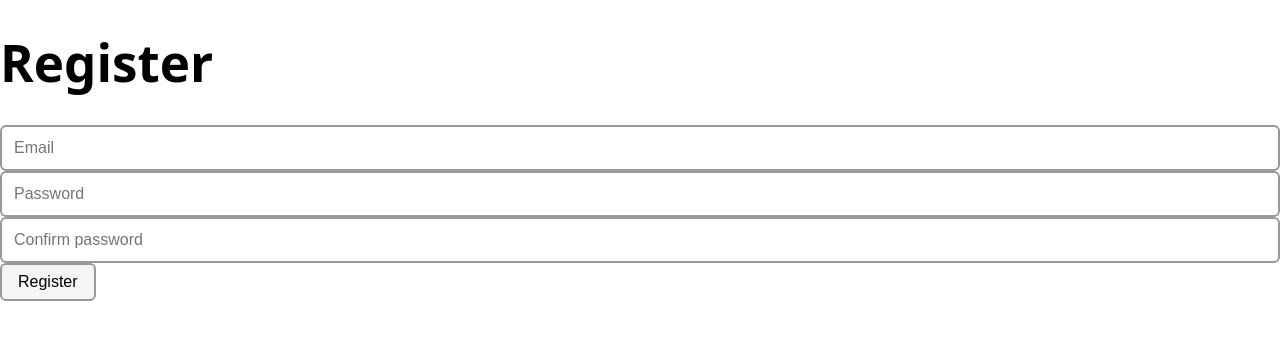
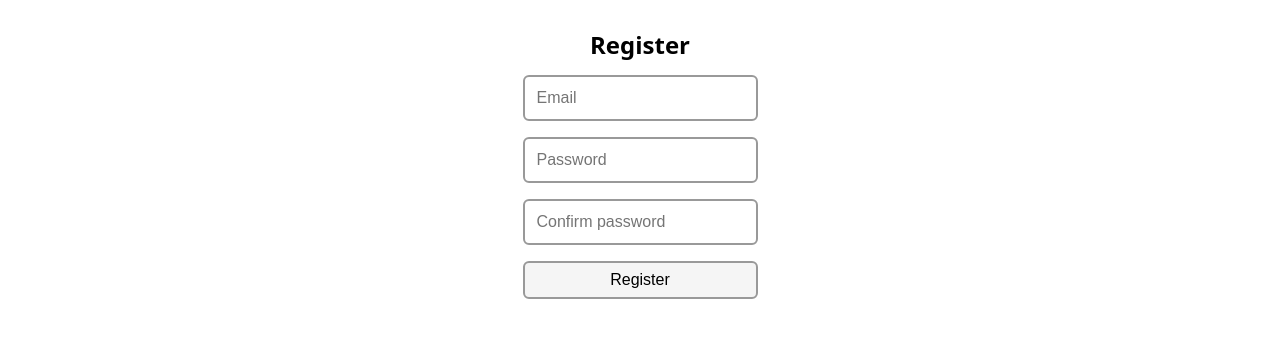
Before and after one commit to mrHoft/restman, a Next.js app: page /register in a window 1280 px wide. Shown: the top 340 px of the page. Built offline with nearby package versions, Linux system fonts and the light colour scheme.

Commit message:
feat: add styles

```diff
--- a/src/app/register/page.tsx
+++ b/src/app/register/page.tsx
@@ -1,10 +1,11 @@
+import form from '~/styles/form.module.css';
 import styles from '~/styles/input.module.css';
 
 export default function Register() {
   return (
-    <div>
-      <h1>Register</h1>
-      <form>
+    <div className={form.container}>
+      <h1 className={form.title}>Register</h1>
+      <form className={form.form}>
         <input className={styles.input} type="email" name="email" placeholder="Email" />
         <input className={styles.input} type="password" name="password" placeholder="Password" />
         <input className={styles.input} type="password" name="confirmPassword" placeholder="Confirm password" />
--- /dev/null
+++ b/src/styles/form.module.css
@@ -0,0 +1,15 @@
+.container {
+  display: flex;
+  flex-direction: column;
+  align-items: center;
+  padding: 1rem;
+}
+.title {
+  font-size: 1.5rem;
+}
+
+.form {
+  display: flex;
+  flex-direction: column;
+  row-gap: 1rem;
+}
```
